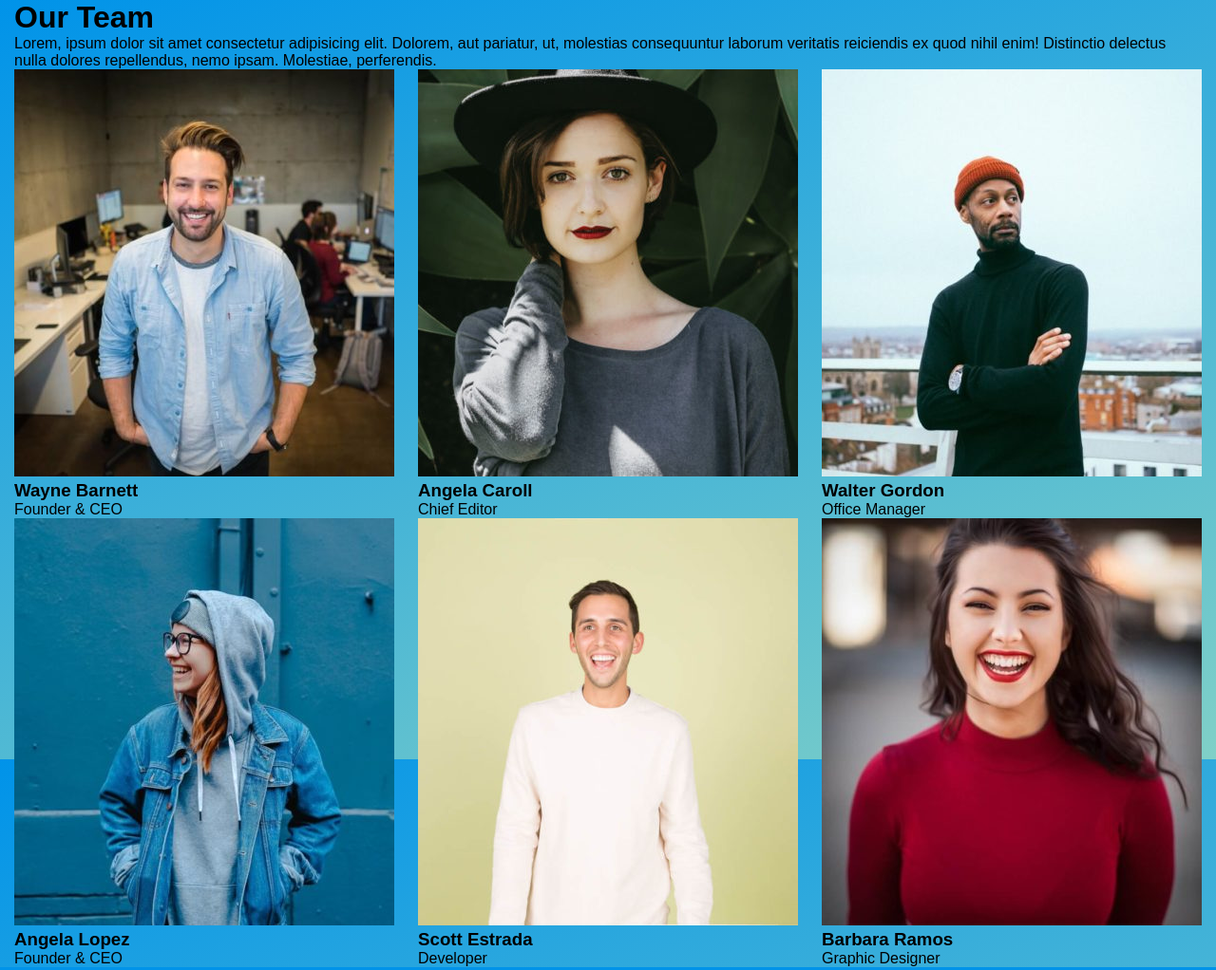
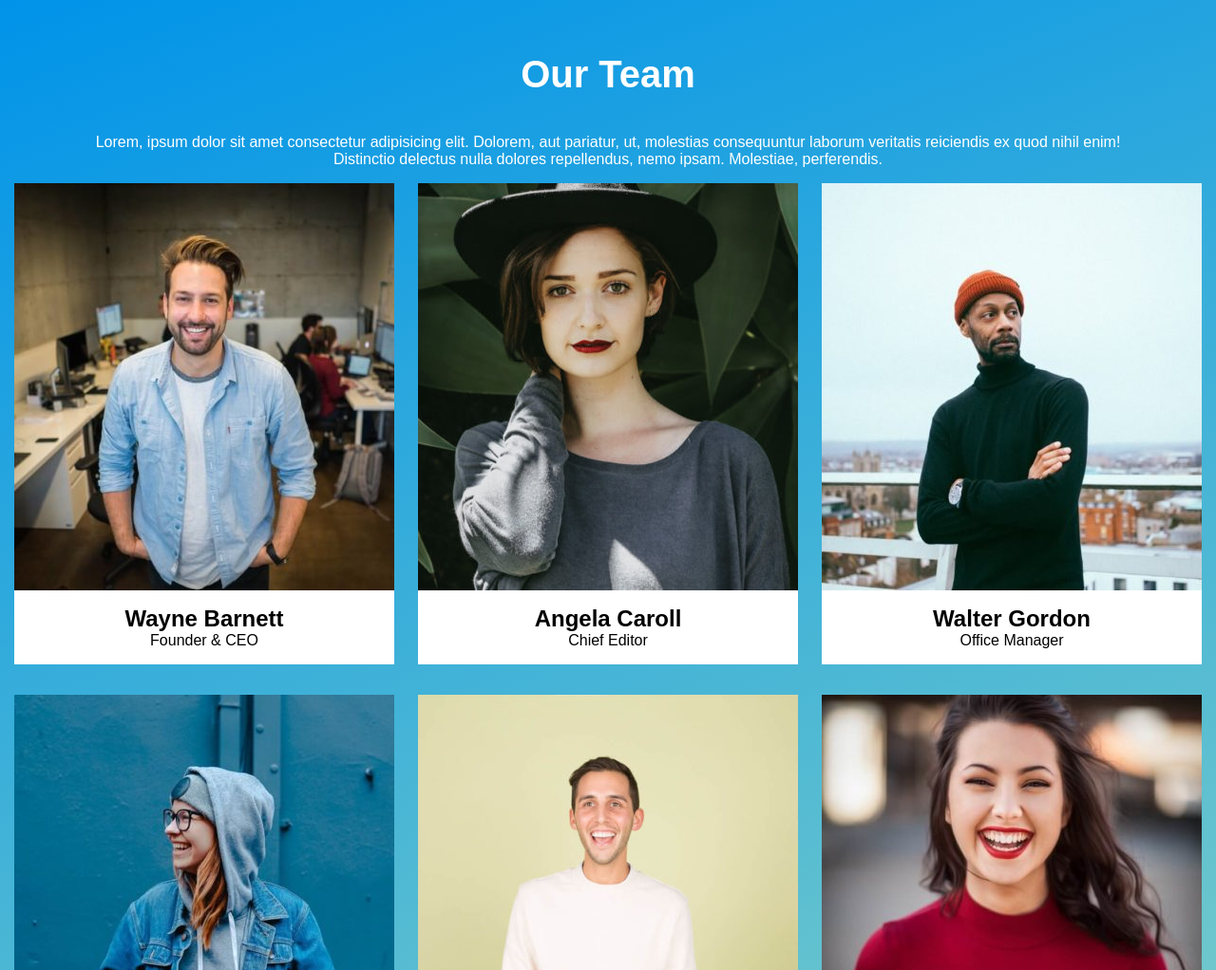
Before and after one commit to PasqualeIannace/js-our-team, a plain HTML site: page index.html in a window 1280 px wide. Shown: the top 1022 px of the page at 95% size. Drawn offline with Linux system fonts and the light colour scheme.

Commit message:
Migliorato stile

```diff
--- a/css/style.css
+++ b/css/style.css
@@ -6,9 +6,25 @@
 
 body {
     font-family: sans-serif;
-    height: 100vh;
     background-color: #0093E9;
     background-image: linear-gradient(160deg, #0093E9 0%, #80D0C7 100%);
+}
+
+footer {
+    color: white;
+    text-align: center;
+    padding: 1em 5em;
+}
+
+h1 {
+    font-size: 2.5em;
+    padding: 1em;
+}
+
+h3 {
+    text-align: center;
+    font-size: 1.5em;
+    padding-top: 0.5em;
 }
 
 #container {
@@ -16,11 +32,22 @@ body {
     flex-wrap: wrap;
     margin: 0 auto;
     max-width: 1250px;
-    height: 90%;
+    height: 95%;
     justify-content: space-between;
     align-content: space-between;
 }
 
 .card {
+    width: 32%;
+    background: white;
+    margin-bottom: 2em;
+}
 
+.card img {
+    width: 100%;
 }
+
+.card p {
+    text-align: center;
+    padding-bottom: 1em;
+}
--- a/index.html
+++ b/index.html
@@ -8,9 +8,13 @@
 </head>
 <body>
 
-    <div id="container">
+    <footer>
         <h1>Our Team</h1>
         <p>Lorem, ipsum dolor sit amet consectetur adipisicing elit. Dolorem, aut pariatur, ut, molestias consequuntur laborum veritatis reiciendis ex quod nihil enim! Distinctio delectus nulla dolores repellendus, nemo ipsam. Molestiae, perferendis.</p>
+    </footer>
+
+    <div id="container">
+
 
     </div>
 
```
